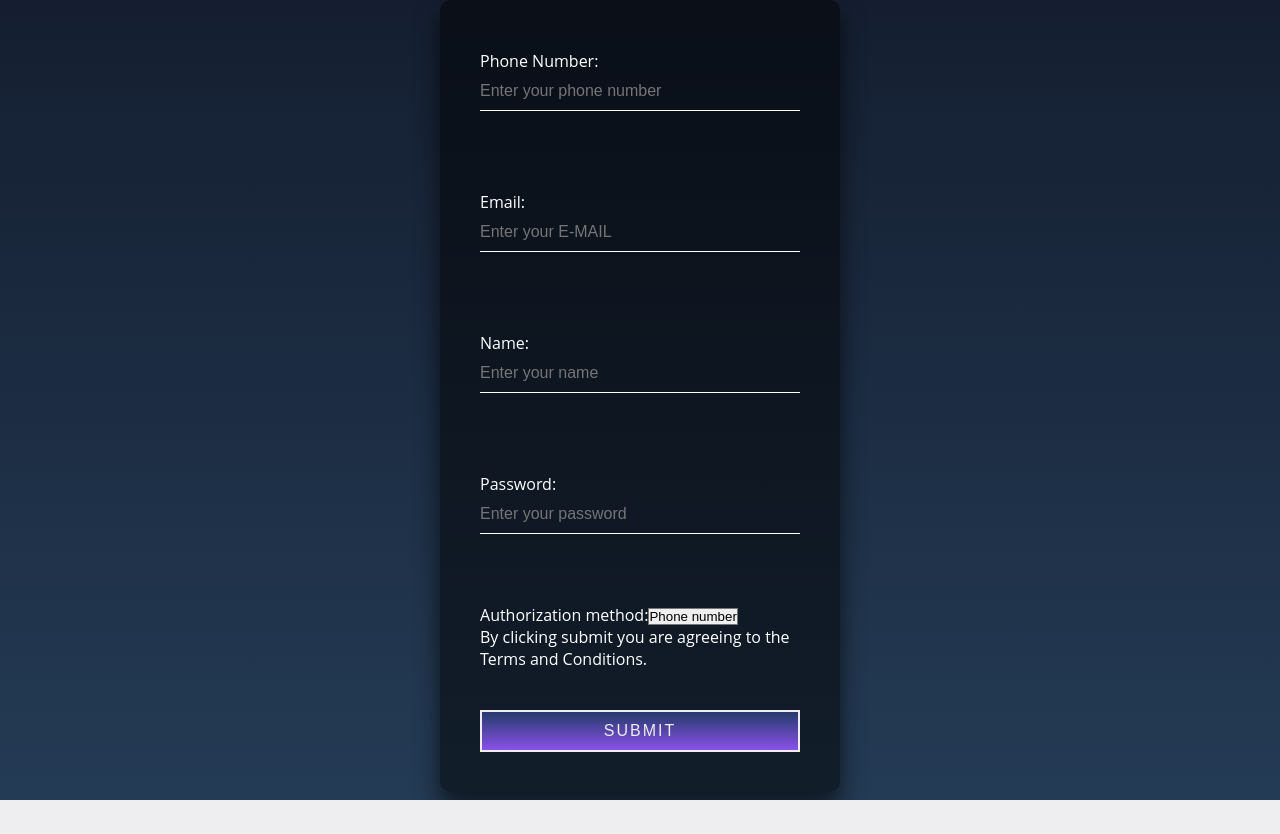
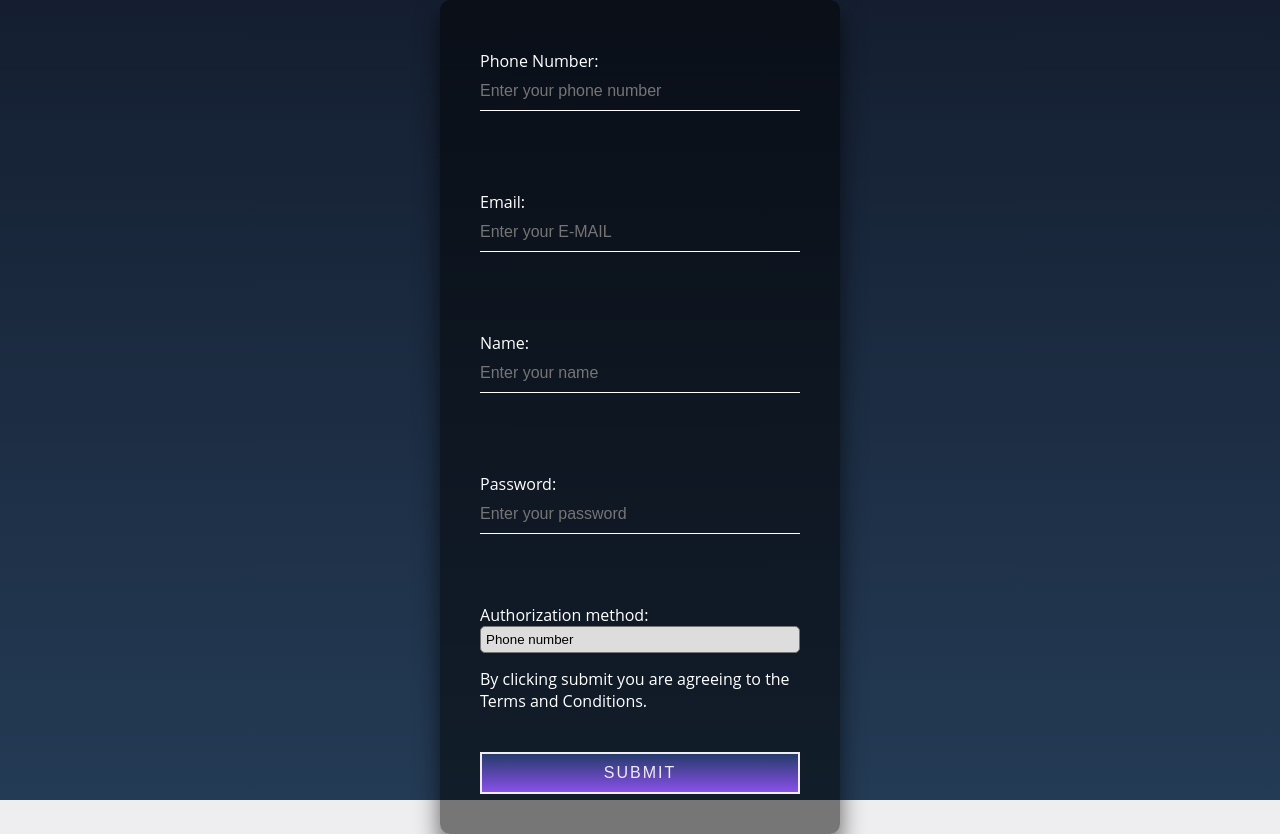
Before and after one commit to Amelit-q/Mango-UI, a React (Create React App) app: page /registration in a window 1280 px wide. Before the commit the page ends 800 px from the top, so only its background shows below. Built offline with nearby package versions, Linux system fonts and the light colour scheme.

Commit message:
changed style for Select tag

```diff
--- a/src/pages/Registration/Registration.tsx
+++ b/src/pages/Registration/Registration.tsx
@@ -66,13 +66,13 @@ export const Registration: React.FunctionComponent = observer(() => {
                 </InputFormWrapper>
 
 
-                <label>
+                <label style={{margin: "0 0 15px 0"}}>
                     Authorization method:
 
-                    <select onChange={handleSelectChange}>
+                    <SelectWrapper onChange={handleSelectChange}>
                         <option value="phone">Phone number</option>
                         <option value="email">E-Mail</option>
-                    </select>
+                    </SelectWrapper>
 
                 </label>
 
@@ -158,3 +158,11 @@ const SubmitButton = styled("input")`
     }
 
 `
+
+const SelectWrapper = styled("select")`
+    padding: 5px;
+    width: 100%;
+    cursor: pointer;
+    border-radius: 5px;
+    background-color: #ddd;
+`
```
